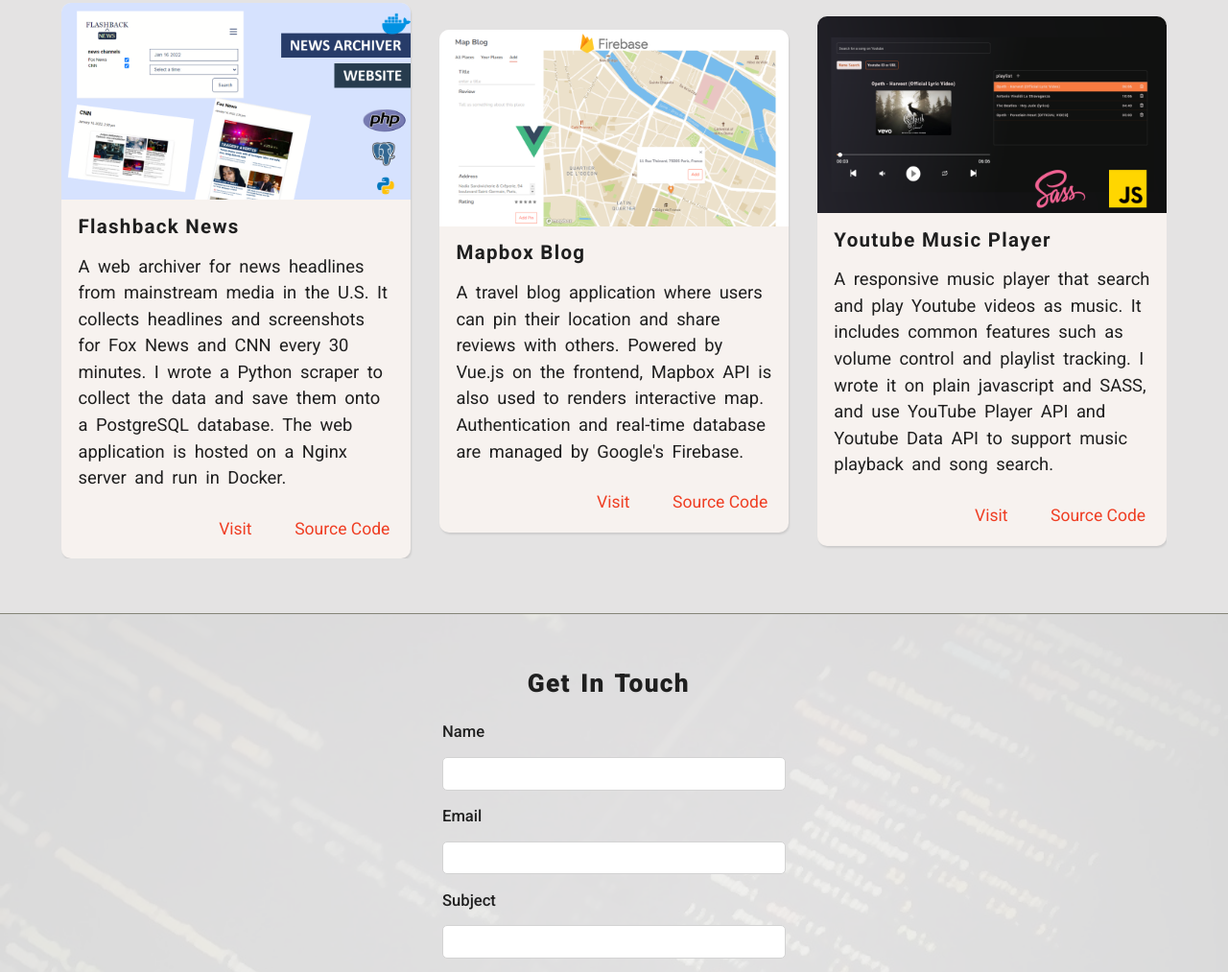
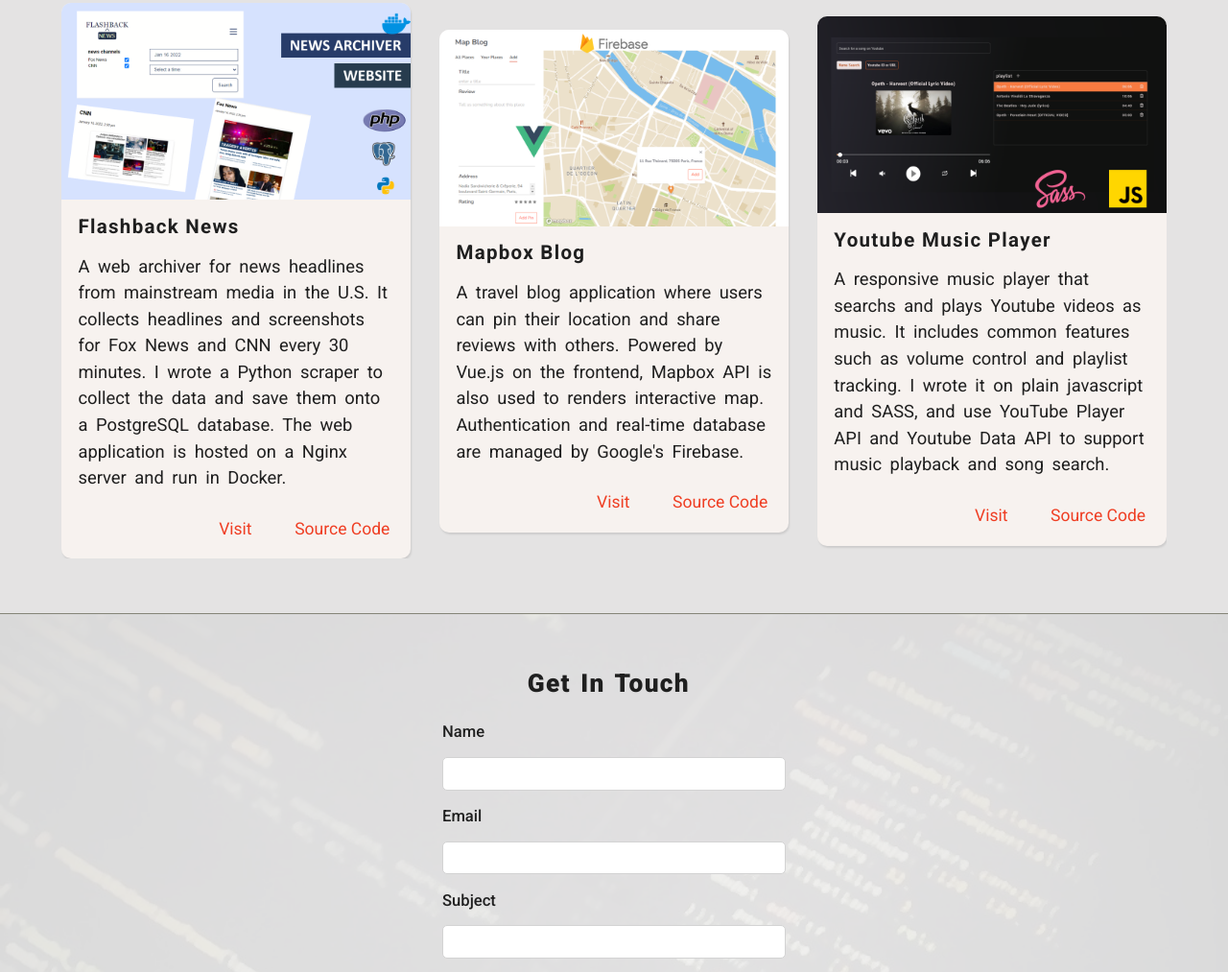
Before and after one commit to simoncse/simoncse.github.io, a plain HTML site: page index.html in a window 1280 px wide. Shown: the part 1245-2258 px from the top of the page at 96% size. Drawn offline with Linux system fonts and the light colour scheme.

Commit message:
Update index.html

```diff
--- a/index.html
+++ b/index.html
@@ -115,7 +115,7 @@
                         <img src="/assets/projects/mp_thumb.webp" alt="music player image">
                     </div>
                     <h3>Youtube Music Player</h3>
-                    <p>A responsive music player that search and play Youtube videos as music. It includes common features such as volume control and playlist tracking.
+                    <p>A responsive music player that searchs and plays Youtube videos as music. It includes common features such as volume control and playlist tracking.
                         I wrote it on plain javascript and SASS, and use YouTube Player API and Youtube Data API to support music playback and song search.
                     </p>
                     <div class="project__action">
```
